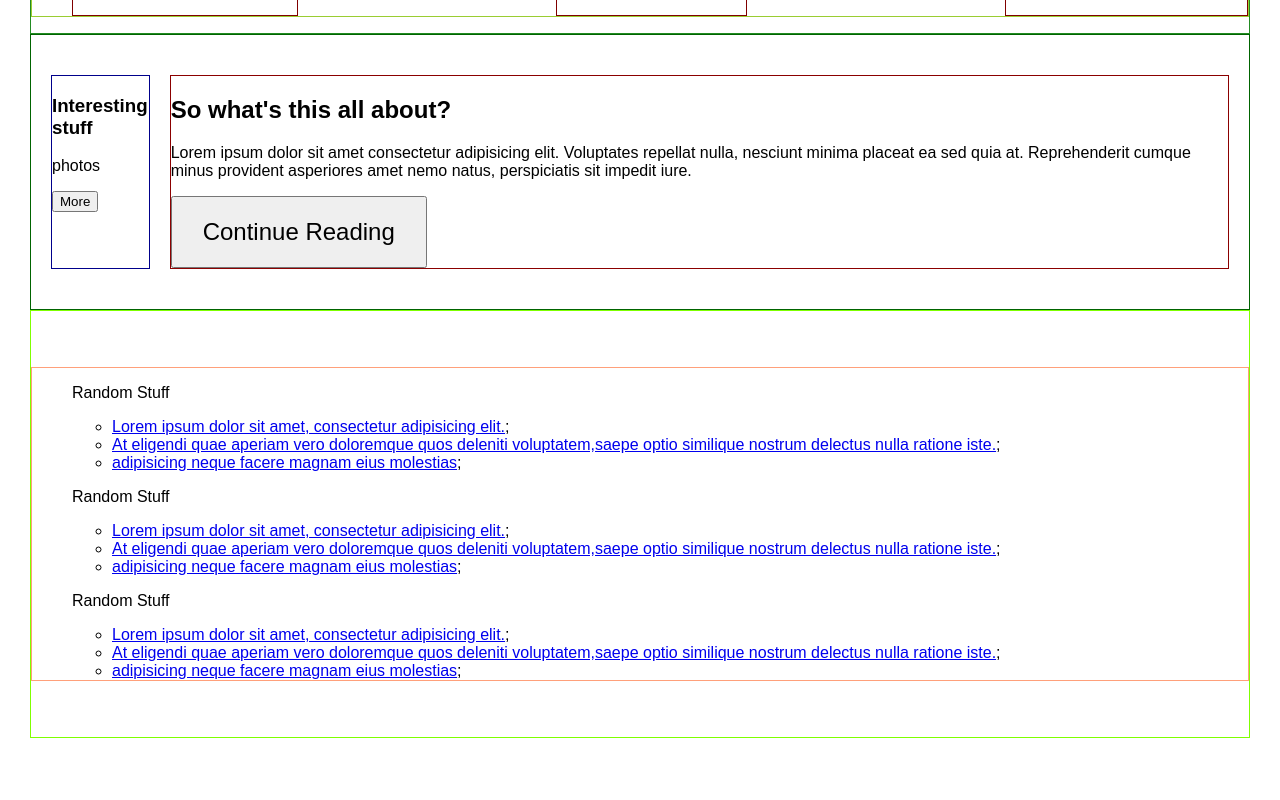
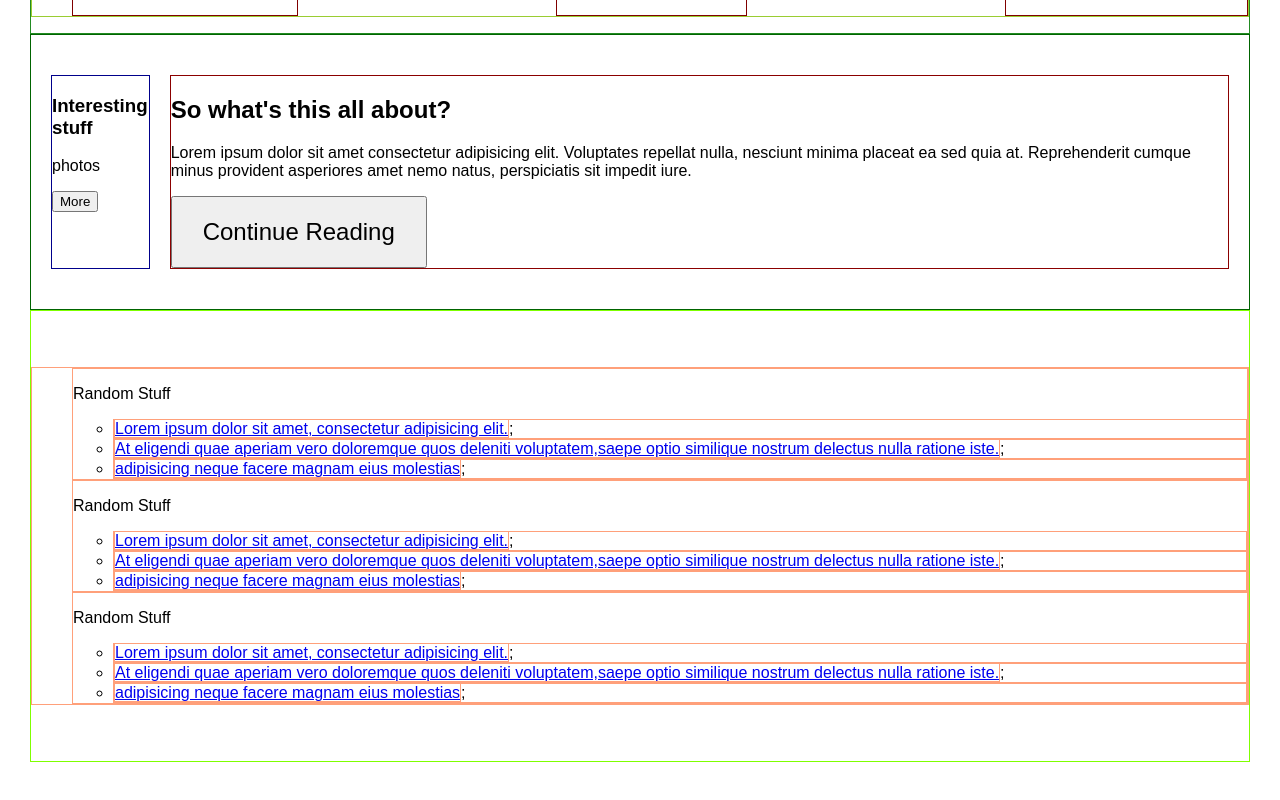
Before and after one commit to alexabush/verti, a React (Create React App) app: page / in a window 1280 px wide. Shown: the part 678-1478 px from the top of the page. Built offline with nearby package versions, Linux system fonts and the light colour scheme.

Commit message:
added more styling

```diff
--- a/src/App.css
+++ b/src/App.css
@@ -117,3 +117,14 @@
 .footer__ul {
   border: 1px solid lightsalmon;
 }
+
+.footer__FooterText--div {
+  border: 1px solid lightsalmon;
+  /* width: 100px; */
+}
+.footer__FooterText--li {
+  border: 1px solid lightsalmon;
+}
+.footer__FooterText--a {
+  border: 1px solid lightsalmon;
+}
```
